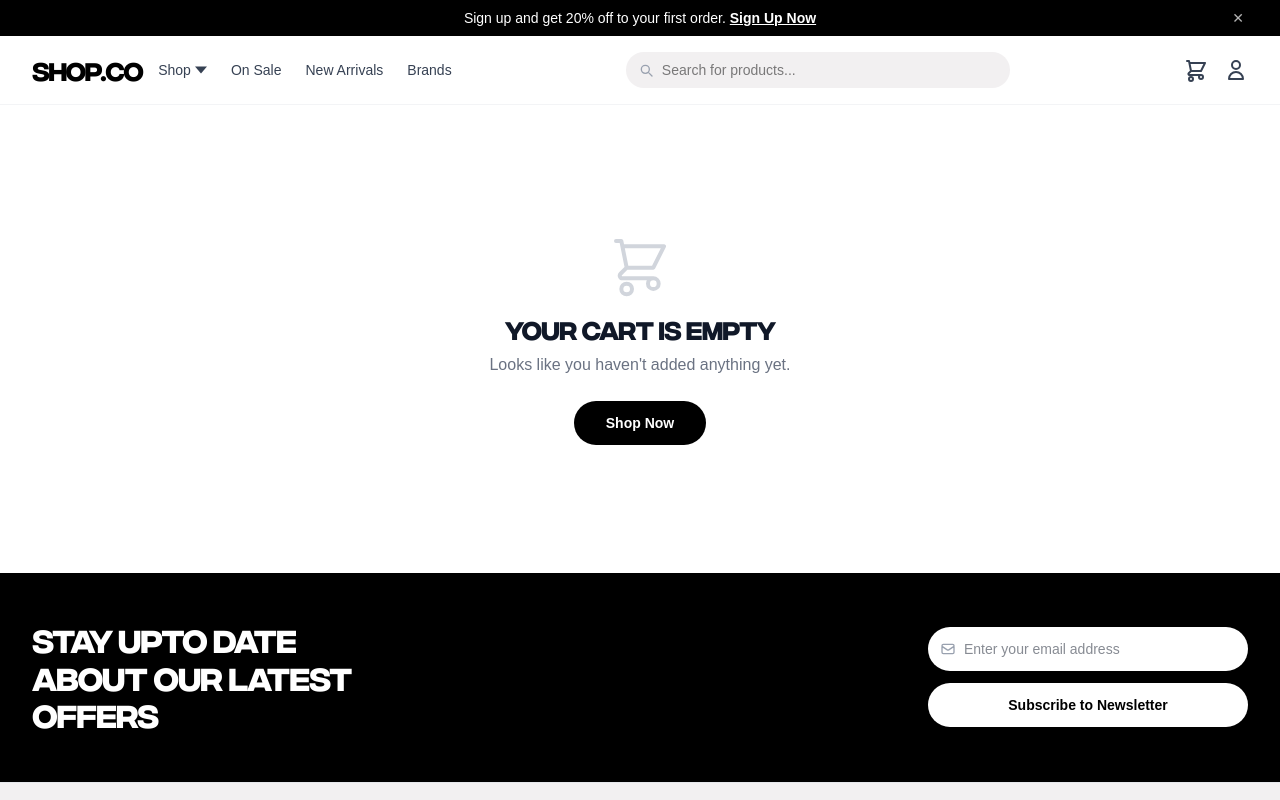
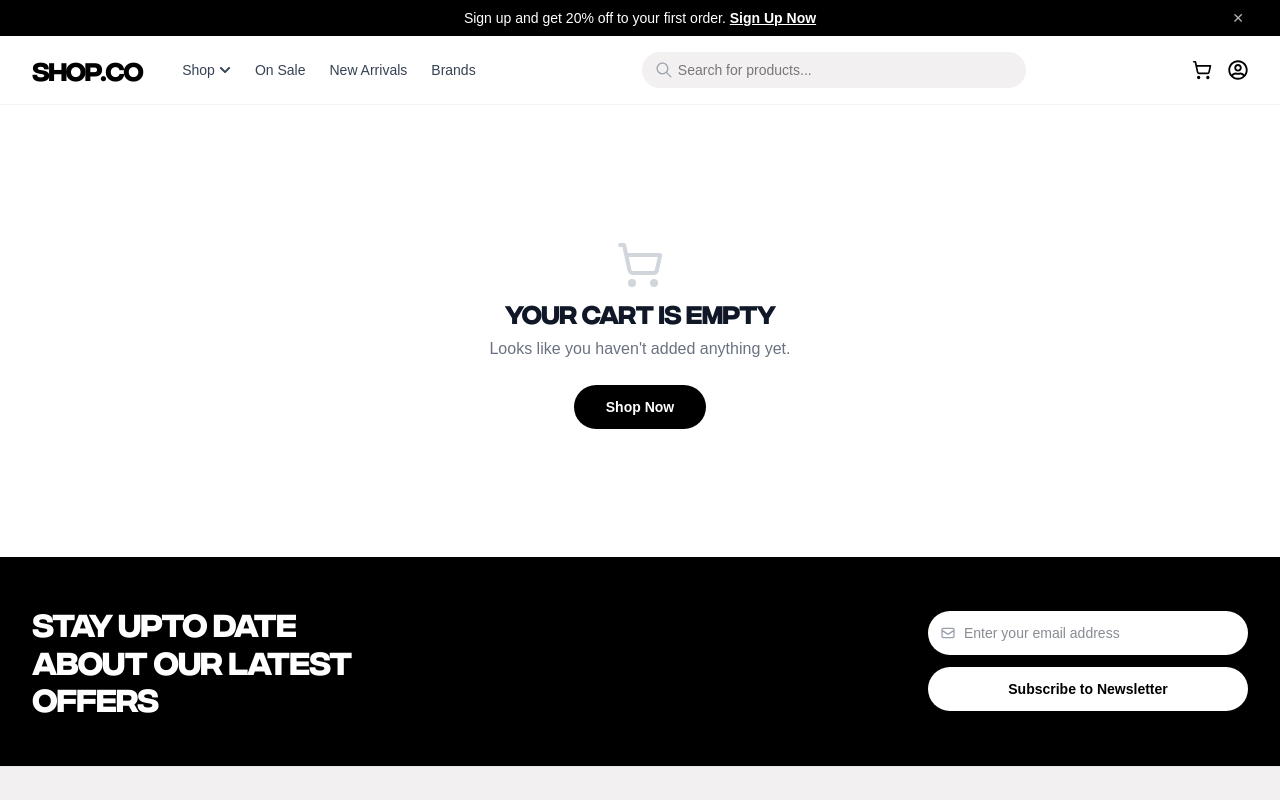
Before and after one commit to pagiannis/EcommerceWebsite, a React (Vite) app in the folder client/: page /cart in a window 1280 px wide. Shown: the top 800 px of the page. Built offline with nearby package versions, Linux system fonts and the light colour scheme; a web font is replaced by a local one.

Commit message:
Add react-icons to navbar

```diff
--- a/client/package.json
+++ b/client/package.json
@@ -13,6 +13,7 @@
     "@tailwindcss/vite": "^4.2.2",
     "react": "^19.2.4",
     "react-dom": "^19.2.4",
+    "react-icons": "^5.6.0",
     "react-router-dom": "^7.14.1",
     "tailwindcss": "^4.2.2"
   },
--- a/client/src/components/layout/Navbar.tsx
+++ b/client/src/components/layout/Navbar.tsx
@@ -1,6 +1,10 @@
 import { useState } from "react";
 import { Link, NavLink } from "react-router-dom";
 import { useCart } from "../../context/CartContext";
+import { LuShoppingCart } from "react-icons/lu";
+import { FaChevronDown, FaRegUserCircle } from "react-icons/fa";
+import { IoIosSearch } from "react-icons/io";
+import { IoMenu } from "react-icons/io5";
 
 const shopCategories = ["Casual", "Formal", "Party", "Gym"];
 
@@ -21,7 +25,7 @@ export default function Navbar() {
         </Link>
 
         {/* Desktop nav */}
-        <nav className="hidden items-center pl-4 gap-6 md:flex">
+        <nav className="hidden items-center pl-10 gap-6 md:flex">
           <div className="relative" onMouseLeave={() => setShopOpen(false)}>
             <button
               type="button"
@@ -29,9 +33,7 @@ export default function Navbar() {
               onMouseEnter={() => setShopOpen(true)}
             >
               Shop
-              <svg className="h-3 w-3" viewBox="0 0 10 6" fill="currentColor">
-                <path d="M0 0l5 6 5-6H0z" />
-              </svg>
+              <FaChevronDown className="h-3 w-3" />
             </button>
             {shopOpen && (
               <div className="absolute left-0 top-full mt-1 w-40 rounded-xl border border-gray-100 bg-white py-2 shadow-lg">
@@ -71,19 +73,8 @@ export default function Navbar() {
         {/* Search */}
         <div className="hidden flex-1 items-center justify-center px-8 md:flex">
           <div className="relative w-full max-w-sm">
-            <svg
-              className="absolute left-3 top-1/2 h-4 w-4 -translate-y-1/2 text-gray-400"
-              fill="none"
-              stroke="currentColor"
-              viewBox="0 0 24 24"
-            >
-              <path
-                strokeLinecap="round"
-                strokeLinejoin="round"
-                strokeWidth={2}
-                d="M21 21l-4.35-4.35M17 11A6 6 0 1 1 5 11a6 6 0 0 1 12 0z"
-              />
-            </svg>
+            <IoIosSearch className="absolute left-3 top-1/2 h-5 w-5 -translate-y-1/2 text-gray-400" />
+
             <input
               type="search"
               placeholder="Search for products..."
@@ -95,19 +86,7 @@ export default function Navbar() {
         {/* Icons */}
         <div className="flex items-center gap-4">
           <Link to="/cart" className="relative">
-            <svg
-              className="h-6 w-6 text-gray-700 hover:text-black"
-              fill="none"
-              stroke="currentColor"
-              viewBox="0 0 24 24"
-            >
-              <path
-                strokeLinecap="round"
-                strokeLinejoin="round"
-                strokeWidth={2}
-                d="M3 3h2l.4 2M7 13h10l4-8H5.4M7 13L5.4 5M7 13l-2.293 2.293c-.63.63-.184 1.707.707 1.707H17m0 0a2 2 0 1 0 0 4 2 2 0 0 0 0-4zm-10 2a2 2 0 1 0 0 4 2 2 0 0 0 0-4z"
-              />
-            </svg>
+            <LuShoppingCart className="h-5 w-5" />
             {totalItems > 0 && (
               <span className="absolute -right-1 -top-1 flex h-4 w-4 items-center justify-center rounded-full bg-brand-black text-[10px] font-bold text-white">
                 {totalItems}
@@ -115,19 +94,7 @@ export default function Navbar() {
             )}
           </Link>
           <button type="button" className="hidden md:block">
-            <svg
-              className="h-6 w-6 text-gray-700 hover:text-black"
-              fill="none"
-              stroke="currentColor"
-              viewBox="0 0 24 24"
-            >
-              <path
-                strokeLinecap="round"
-                strokeLinejoin="round"
-                strokeWidth={2}
-                d="M16 7a4 4 0 1 1-8 0 4 4 0 0 1 8 0zM12 14a7 7 0 0 0-7 7h14a7 7 0 0 0-7-7z"
-              />
-            </svg>
+            <FaRegUserCircle className="h-5 w-5" />
           </button>
           {/* Mobile menu toggle */}
           <button
@@ -136,19 +103,7 @@ export default function Navbar() {
             onClick={() => setMobileOpen((o) => !o)}
             aria-label="Toggle menu"
           >
-            <svg
-              className="h-6 w-6"
-              fill="none"
-              stroke="currentColor"
-              viewBox="0 0 24 24"
-            >
-              <path
-                strokeLinecap="round"
-                strokeLinejoin="round"
-                strokeWidth={2}
-                d="M4 6h16M4 12h16M4 18h16"
-              />
-            </svg>
+            <IoMenu className="h-6 w-6" />
           </button>
         </div>
       </div>
--- a/client/src/pages/CartPage.tsx
+++ b/client/src/pages/CartPage.tsx
@@ -1,14 +1,15 @@
-import { useState } from 'react';
-import { Link } from 'react-router-dom';
-import { useCart } from '../context/CartContext';
-import QuantityStepper from '../components/ui/QuantityStepper';
+import { useState } from "react";
+import { Link } from "react-router-dom";
+import { useCart } from "../context/CartContext";
+import QuantityStepper from "../components/ui/QuantityStepper";
+import { LuShoppingCart } from "react-icons/lu";
 
 const DELIVERY_FEE = 15;
 const PROMO_CODES: Record<string, number> = { SHOP20: 20, SAVE10: 10 };
 
 export default function CartPage() {
   const { items, removeItem, updateQuantity, subtotal } = useCart();
-  const [promoInput, setPromoInput] = useState('');
+  const [promoInput, setPromoInput] = useState("");
   const [appliedPromo, setAppliedPromo] = useState<string | null>(null);
   const [promoError, setPromoError] = useState(false);
 
@@ -30,11 +31,13 @@ export default function CartPage() {
   if (items.length === 0) {
     return (
       <div className="flex flex-col items-center justify-center py-32 text-center">
-        <svg className="mb-4 h-16 w-16 text-gray-300" fill="none" stroke="currentColor" viewBox="0 0 24 24">
-          <path strokeLinecap="round" strokeLinejoin="round" strokeWidth={1.5} d="M3 3h2l.4 2M7 13h10l4-8H5.4M7 13L5.4 5M7 13l-2.293 2.293c-.63.63-.184 1.707.707 1.707H17m0 0a2 2 0 1 0 0 4 2 2 0 0 0 0-4zm-10 2a2 2 0 1 0 0 4 2 2 0 0 0 0-4z" />
-        </svg>
-        <h2 className="font-display text-2xl font-bold text-gray-900">Your cart is empty</h2>
-        <p className="mt-2 text-gray-500">Looks like you haven't added anything yet.</p>
+        <LuShoppingCart className="h-16 w-16 text-gray-300 p-2" />
+        <h2 className="font-display text-2xl font-bold text-gray-900">
+          Your cart is empty
+        </h2>
+        <p className="mt-2 text-gray-500">
+          Looks like you haven't added anything yet.
+        </p>
         <Link
           to="/shop"
           className="mt-6 rounded-full bg-brand-black px-8 py-3 text-sm font-semibold text-white hover:bg-gray-800"
@@ -49,7 +52,9 @@ export default function CartPage() {
     <div className="mx-auto max-w-7xl px-4 py-10 lg:px-8">
       {/* Breadcrumb */}
       <nav className="mb-6 text-sm text-gray-500">
-        <Link to="/" className="hover:text-black">Home</Link>
+        <Link to="/" className="hover:text-black">
+          Home
+        </Link>
         <span className="mx-2">›</span>
         <span className="text-gray-900">Cart</span>
       </nav>
@@ -61,7 +66,7 @@ export default function CartPage() {
       <div className="flex flex-col gap-8 lg:flex-row">
         {/* Cart items */}
         <div className="flex-1 space-y-4">
-          {items.map(item => (
+          {items.map((item) => (
             <div
               key={`${item.product.id}-${item.selectedColor}-${item.selectedSize}`}
               className="flex gap-4 rounded-2xl border border-gray-200 p-4"
@@ -76,8 +81,12 @@ export default function CartPage() {
               <div className="flex flex-1 flex-col justify-between">
                 <div className="flex items-start justify-between">
                   <div>
-                    <h3 className="font-semibold text-gray-900">{item.product.name}</h3>
-                    <p className="text-xs text-gray-500">Size: {item.selectedSize}</p>
+                    <h3 className="font-semibold text-gray-900">
+                      {item.product.name}
+                    </h3>
+                    <p className="text-xs text-gray-500">
+                      Size: {item.selectedSize}
+                    </p>
                     <p className="text-xs text-gray-500 flex items-center gap-1">
                       Color:
                       <span
@@ -88,20 +97,45 @@ export default function CartPage() {
                   </div>
                   <button
                     type="button"
-                    onClick={() => removeItem(item.product.id, item.selectedColor, item.selectedSize)}
+                    onClick={() =>
+                      removeItem(
+                        item.product.id,
+                        item.selectedColor,
+                        item.selectedSize,
+                      )
+                    }
                     className="text-brand-red hover:opacity-70"
                     aria-label="Remove item"
                   >
-                    <svg className="h-5 w-5" fill="none" stroke="currentColor" viewBox="0 0 24 24">
-                      <path strokeLinecap="round" strokeLinejoin="round" strokeWidth={2} d="M19 7l-.867 12.142A2 2 0 0 1 16.138 21H7.862a2 2 0 0 1-1.995-1.858L5 7m5 4v6m4-6v6m1-10V4a1 1 0 0 0-1-1h-4a1 1 0 0 0-1 1v3M4 7h16" />
+                    <svg
+                      className="h-5 w-5"
+                      fill="none"
+                      stroke="currentColor"
+                      viewBox="0 0 24 24"
+                    >
+                      <path
+                        strokeLinecap="round"
+                        strokeLinejoin="round"
+                        strokeWidth={2}
+                        d="M19 7l-.867 12.142A2 2 0 0 1 16.138 21H7.862a2 2 0 0 1-1.995-1.858L5 7m5 4v6m4-6v6m1-10V4a1 1 0 0 0-1-1h-4a1 1 0 0 0-1 1v3M4 7h16"
+                      />
                     </svg>
                   </button>
                 </div>
                 <div className="flex items-center justify-between">
-                  <span className="font-bold text-gray-900">${item.product.price}</span>
+                  <span className="font-bold text-gray-900">
+                    ${item.product.price}
+                  </span>
                   <QuantityStepper
                     value={item.quantity}
-                    onChange={qty => updateQuantity(item.product.id, item.selectedColor, item.selectedSize, qty)}
+                    onChange={(qty) =>
+                      updateQuantity(
+                        item.product.id,
+                        item.selectedColor,
+                        item.selectedSize,
+                        qty,
+                      )
+                    }
                     min={0}
                   />
                 </div>
@@ -112,7 +146,9 @@ export default function CartPage() {
 
         {/* Order summary */}
         <div className="w-full rounded-2xl border border-gray-200 p-6 lg:w-96 lg:flex-shrink-0 h-fit">
-          <h2 className="mb-5 text-xl font-bold text-gray-900">Order Summary</h2>
+          <h2 className="mb-5 text-xl font-bold text-gray-900">
+            Order Summary
+          </h2>
           <div className="space-y-3 text-sm">
             <div className="flex justify-between text-gray-600">
               <span>Subtotal</span>
@@ -121,7 +157,9 @@ export default function CartPage() {
             {discountAmt > 0 && (
               <div className="flex justify-between text-gray-600">
                 <span>Discount (-{discountPct}%)</span>
-                <span className="font-medium text-brand-red">-${discountAmt}</span>
+                <span className="font-medium text-brand-red">
+                  -${discountAmt}
+                </span>
               </div>
             )}
             <div className="flex justify-between text-gray-600">
@@ -137,13 +175,26 @@ export default function CartPage() {
           {/* Promo code */}
           <div className="mt-5 flex gap-2">
             <div className="relative flex-1">
-              <svg className="absolute left-3 top-1/2 h-4 w-4 -translate-y-1/2 text-gray-400" fill="none" stroke="currentColor" viewBox="0 0 24 24">
-                <path strokeLinecap="round" strokeLinejoin="round" strokeWidth={2} d="M7 7h.01M7 3h5c.512 0 1.024.195 1.414.586l7 7a2 2 0 0 1 0 2.828l-7 7a2 2 0 0 1-2.828 0l-7-7A1.994 1.994 0 0 1 3 12V7a4 4 0 0 1 4-4z" />
+              <svg
+                className="absolute left-3 top-1/2 h-4 w-4 -translate-y-1/2 text-gray-400"
+                fill="none"
+                stroke="currentColor"
+                viewBox="0 0 24 24"
+              >
+                <path
+                  strokeLinecap="round"
+                  strokeLinejoin="round"
+                  strokeWidth={2}
+                  d="M7 7h.01M7 3h5c.512 0 1.024.195 1.414.586l7 7a2 2 0 0 1 0 2.828l-7 7a2 2 0 0 1-2.828 0l-7-7A1.994 1.994 0 0 1 3 12V7a4 4 0 0 1 4-4z"
+                />
               </svg>
               <input
                 type="text"
                 value={promoInput}
-                onChange={e => { setPromoInput(e.target.value); setPromoError(false); }}
+                onChange={(e) => {
+                  setPromoInput(e.target.value);
+                  setPromoError(false);
+                }}
                 placeholder="Add promo code"
                 className="w-full rounded-full bg-brand-gray py-2.5 pl-9 pr-3 text-sm outline-none"
               />
@@ -156,8 +207,14 @@ export default function CartPage() {
               Apply
             </button>
           </div>
-          {promoError && <p className="mt-1 text-xs text-brand-red">Invalid promo code.</p>}
-          {appliedPromo && <p className="mt-1 text-xs text-green-600">Code "{appliedPromo}" applied!</p>}
+          {promoError && (
+            <p className="mt-1 text-xs text-brand-red">Invalid promo code.</p>
+          )}
+          {appliedPromo && (
+            <p className="mt-1 text-xs text-green-600">
+              Code "{appliedPromo}" applied!
+            </p>
+          )}
 
           <button
             type="button"
```
Also changed, not shown: 1 other file (tests, documents, lock files or other folders).
